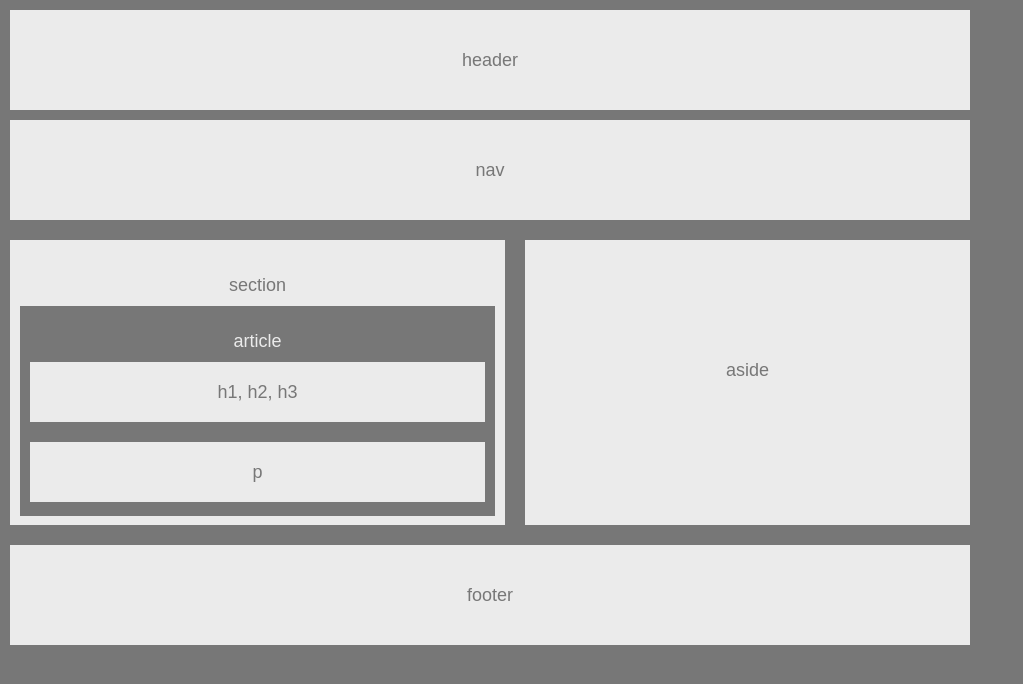
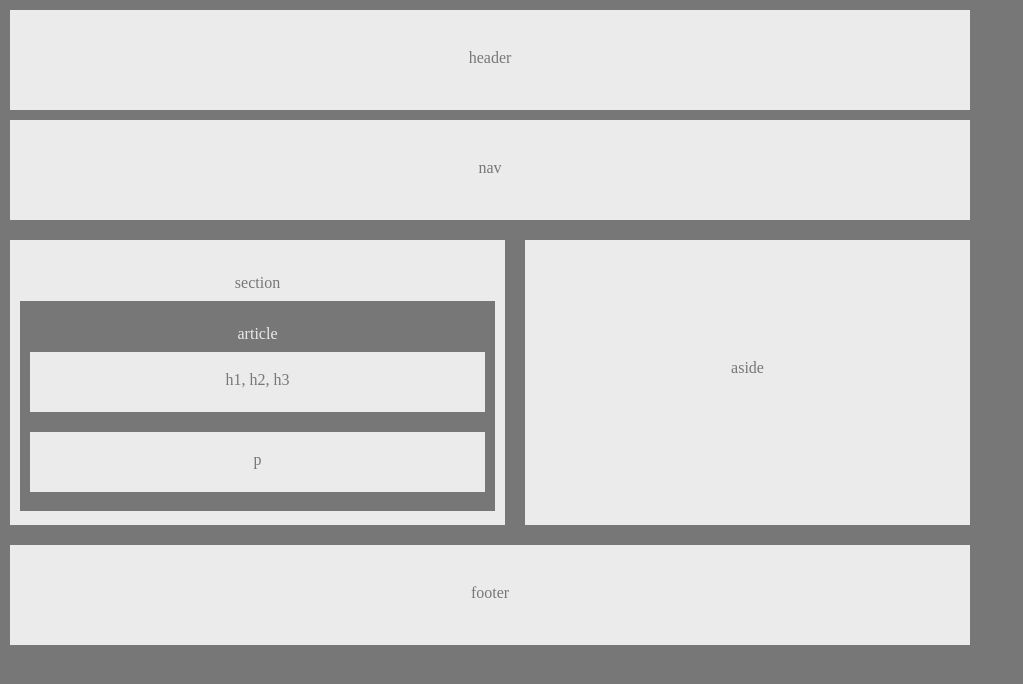
Before and after one commit to RadCon4/HW-Wireframe, a plain HTML site: page Simple_Wire_Frame/index.html in a window 1280 px wide. Shown: the whole page, without its empty margins (0-1023 px from the left). Drawn offline with Linux system fonts and the light colour scheme.

Commit message:
updated styling

```diff
--- a/Simple_Wire_Frame/style.css
+++ b/Simple_Wire_Frame/style.css
@@ -1,7 +1,7 @@
 /* Layout */
 
 body {
-    font:normal 18px Arial, 'Helvetica Neue', Helvetica, sans-serif;
+    font-family:normal 18px Arial, 'Helvetica Neue', Helvetica, sans-serif;
 	color:#ebebeb;
 	margin:0;
 	padding:0;
@@ -10,7 +10,6 @@ body {
 }
 
 header {
-    font:normal 18px Arial, 'Helvetica Neue', Helvetica, sans-serif;
     color:#777;
 	margin:10px;
 	padding-top: 40px;
@@ -21,7 +20,6 @@ header {
 }
 
 nav {
-    font:normal 18px Arial, 'Helvetica Neue', Helvetica, sans-serif;
     color:#777;
 	margin:10px;
 	padding-top: 40px;
@@ -32,7 +30,6 @@ nav {
 }
 
 section {
-    font:normal 18px Arial, 'Helvetica Neue', Helvetica, sans-serif;
     color:#777;
 	margin:10px 10px 20px 10px;
 	text-align: center;
@@ -44,7 +41,6 @@ section {
 }
 
 article {
-    font:normal 18px Arial, 'Helvetica Neue', Helvetica, sans-serif;
     color:#ebebeb;
 	margin: 10px;
 	text-align: center;
@@ -56,7 +52,6 @@ article {
 }
 
 h1 {
-    font:normal 18px Arial, 'Helvetica Neue', Helvetica, sans-serif;
     color:#777;
 	margin: 10px;
 	text-align: center;
@@ -68,7 +63,6 @@ h1 {
 }
 
 p {
-    font:normal 18px Arial, 'Helvetica Neue', Helvetica, sans-serif;
     color:#777;
 	margin: 10px;
 	text-align: center;
@@ -80,7 +74,6 @@ p {
 }
 
 aside {
-    font:normal 18px Arial, 'Helvetica Neue', Helvetica, sans-serif;
     color:#777;
 	margin:10px 10px 20px 10px;
 	text-align: center;
@@ -93,7 +86,6 @@ aside {
 
 .footer {
 	clear: left;
-	font:normal 18px Arial, 'Helvetica Neue', Helvetica, sans-serif;
 	color:#777;
 	margin:20px 10px 10px 10px;
 	text-align: center;
```
Lines whose indentation alone changed are shown as unchanged.
